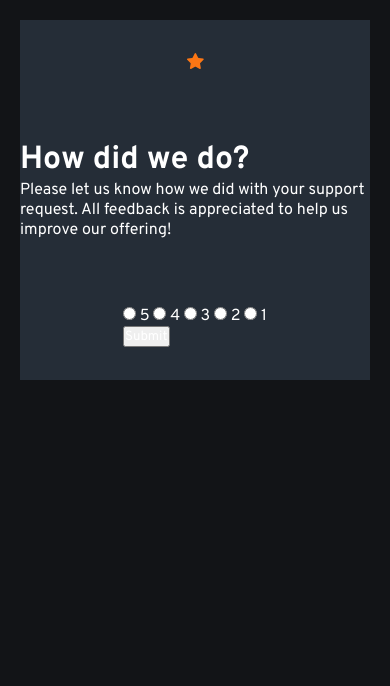
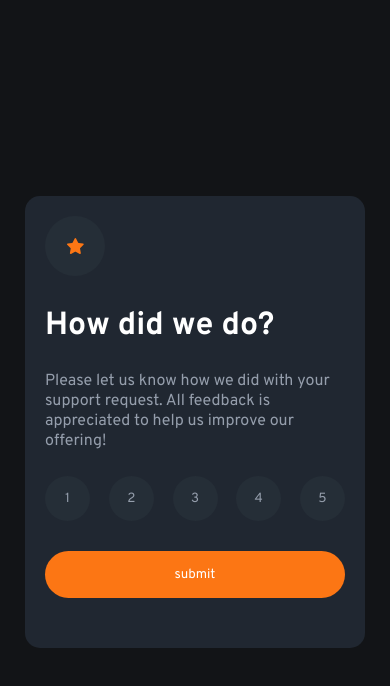
Before and after one commit to MeowB/interactive-rating-component, a plain HTML site: page index.html in a window 390 px wide. Drawn offline with Linux system fonts and the light colour scheme.

Commit message:
first draw on the mobile rating component

```diff
--- a/index.html
+++ b/index.html
@@ -25,19 +25,17 @@
 				<p>Please let us know how we did with your support request. All feedback is appreciated
 				to help us improve our offering!</p>
 			</div>
-			<form>
-				<input type="radio" id="star-5" name="rating" value="5">
-				<label for="star-5">5</label>
-				<input type="radio" id="star-4" name="rating" value="4">
-				<label for="star-4">4</label>
-				<input type="radio" id="star-3" name="rating" value="3">
-				<label for="star-3">3</label>
-				<input type="radio" id="star-2" name="rating" value="2">
-				<label for="star-2">2</label>
-				<input type="radio" id="star-1" name="rating" value="1">
-				<label for="star-1">1</label> <br>
-				<input type="submit" name="submit" id="radio-submit">
-			</form>
+
+			<div class="numbers">
+				<button>1</button>
+				<button>2</button>
+				<button>3</button>
+				<button>4</button>
+				<button>5</button>
+			</div>
+			<div class="submit-button">
+				<button>submit</button>
+			</div>
 		</div>
 	</main>
   <!-- Rating state end -->
--- a/styles/style.scss
+++ b/styles/style.scss
@@ -4,8 +4,10 @@
 $c-white: hsl(0, 0%, 100%);
 $c-light-grey: hsl(217, 12%, 63%);
 $c-medium-grey: hsl(216, 12%, 54%);
-$c-dark-blue: hsl(213, 19%, 18%);
+$c-dark-blue: hsl(209, 19%, 18%);
+$c-darkish-blue: hsl(215, 21%, 16%);
 $c-very-dark-blue: hsl(216, 12%, 8%);
+$c-orange: #FC7614;
 
 * {
 	font-family: 'Overpass', sans-serif;
@@ -18,16 +20,69 @@ body {
 	background-color:$c-very-dark-blue;
 }
 
-.rating {
-	background-color: $c-dark-blue;
-	margin: 20px;
+main {
 	display: flex;
-	flex-wrap: wrap;
 	justify-content: center;
 	align-items: center;
-	height: 360px;
+	min-height: 100vh;
+}
 
+.rating {
+	margin: 25px;
+	padding: 20px;
+	border-radius: 15px;
+	background-color: $c-darkish-blue;
+	width: 360px;
 	.star {
-		justify-content: start;
+        display: flex;
+        justify-content: center;
+        align-items: center;
+        border-radius: 50%;
+        width: 60px; /* Adjust the width to change the size */
+        height: 60px; /* Adjust the height to change the size */
+        background-color: $c-dark-blue;
+
+		img {
+
+			max-width: 100%;
+			max-height: 100%;
+		}
+	}
+
+	.text-block {
+		margin-top: 30px;
+		p {
+			margin-top: 25px;
+			color: $c-light-grey;
+		}
+	}
+
+	.numbers {
+		margin-top: 25px;
+		display: flex;
+		justify-content: space-between;
+		button {
+			background-color: $c-dark-blue;
+			border: none;
+			border-radius: 50%;
+			width: 45px;
+			height: 45px;
+			color: $c-light-grey;
+		}
+	}
+
+	.submit-button {
+		border: none;
+		width: 100%;
+		display: flex;
+		justify-content: center;
+		margin: 30px 0;
+		button {
+			background-color: $c-orange;
+			border: none;
+			padding: 15px;
+			width: 100%;
+			border-radius: 50px;
+		}
 	}
 }
```
Also changed, not shown: styles/style.css, 1 other file.
